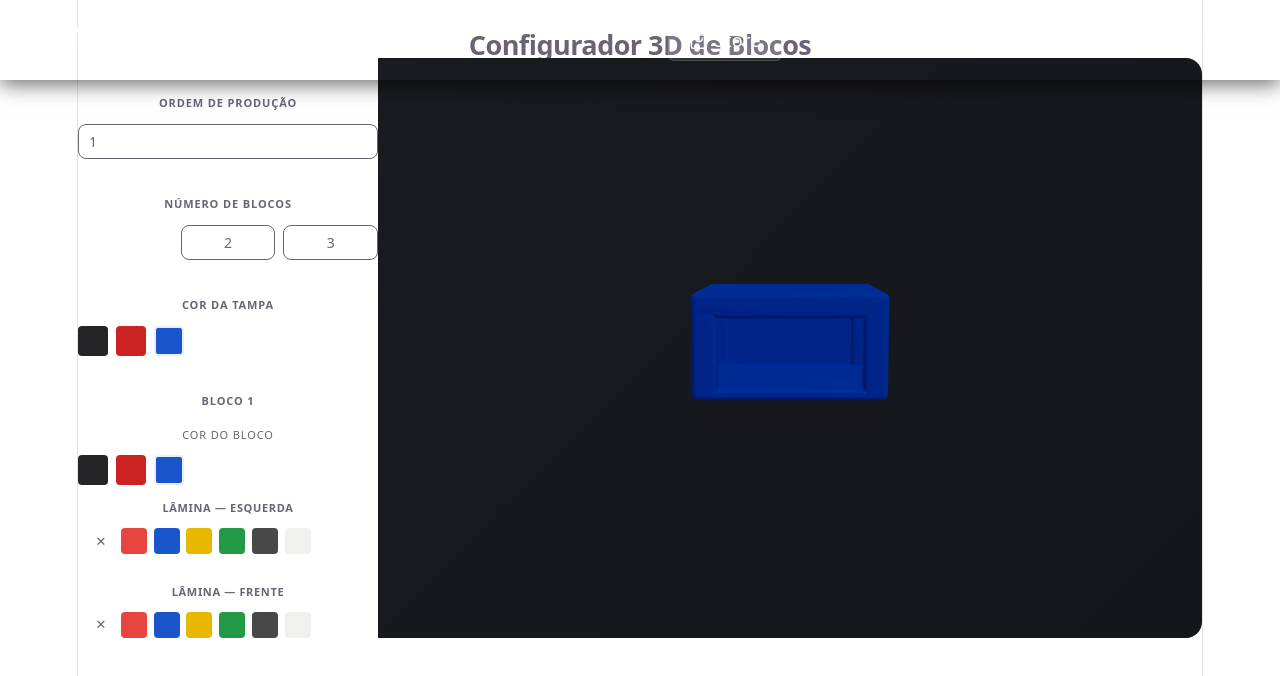
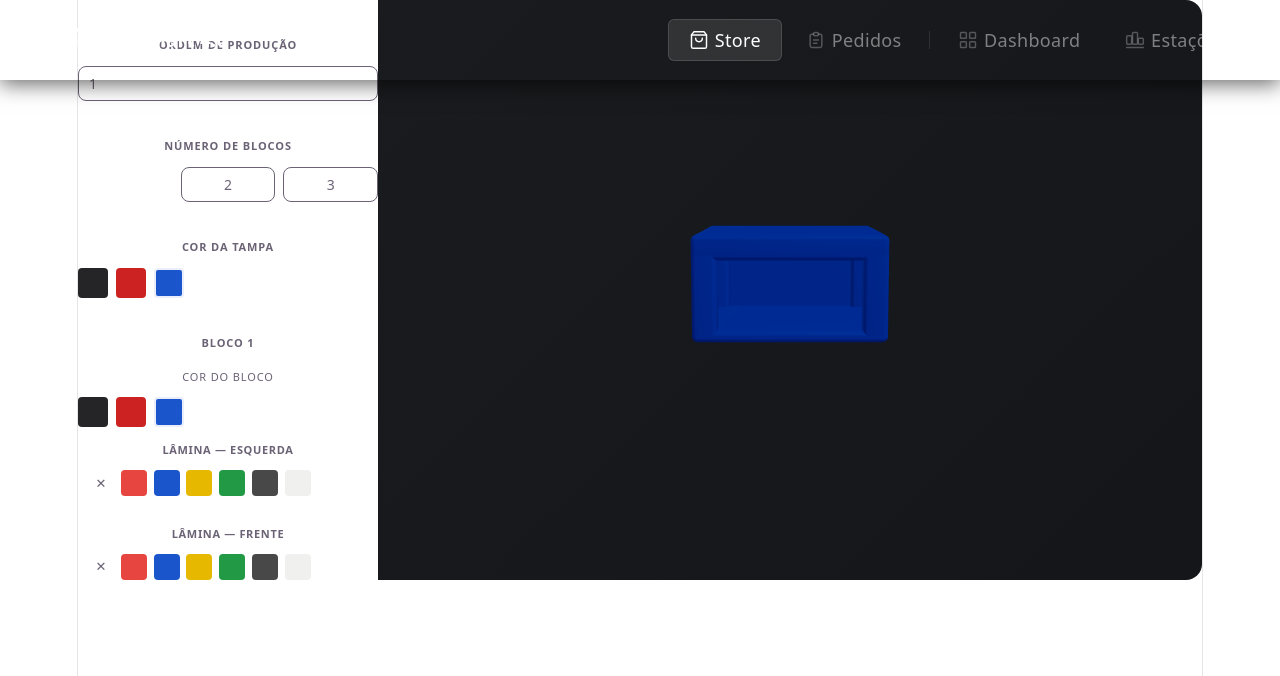
Before and after one commit to arthurjosebona/planta-smart-4.0, a React (Vite) app in the folder frontend/planta-smart-4.0/: page /store in a window 1280 px wide. Shown: the top 676 px of the page. Built offline with nearby package versions, Linux system fonts and the light colour scheme; the HTML template or start-up script is replaced by a standard one.

Commit message:
style: fix padding on pages

```diff
--- a/frontend/planta-smart-4.0/src/presentation/components/template/appTemplate.module.css
+++ b/frontend/planta-smart-4.0/src/presentation/components/template/appTemplate.module.css
@@ -8,5 +8,4 @@
 .container {
   @apply w-full mx-auto flex-1;
   max-width: 1200px;
-  padding: calc(var(--header-h) + var(--spacing-6)) var(--spacing-5) var(--spacing-6);
 }
--- a/frontend/planta-smart-4.0/src/presentation/pages/Dashboard/dashboardView.module.css
+++ b/frontend/planta-smart-4.0/src/presentation/pages/Dashboard/dashboardView.module.css
@@ -3,7 +3,6 @@
 .main {
   @apply mx-auto flex flex-col;
   max-width: 960px;
-  padding: var(--spacing-6) var(--spacing-5);
   gap: var(--spacing-6);
 }
 
--- a/frontend/planta-smart-4.0/src/presentation/pages/Pedidos/pedidosView.module.css
+++ b/frontend/planta-smart-4.0/src/presentation/pages/Pedidos/pedidosView.module.css
@@ -3,6 +3,5 @@
 .main {
   @apply mx-auto flex flex-col;
   max-width: 1000px;
-  padding: var(--spacing-8) var(--spacing-6);
   gap: var(--spacing-6);
 }
--- a/frontend/planta-smart-4.0/src/presentation/pages/Store/StoreView.tsx
+++ b/frontend/planta-smart-4.0/src/presentation/pages/Store/StoreView.tsx
@@ -20,8 +20,6 @@ export default function StoreView() {
   return (
     <AppTemplate>
       <div className={styles.page}>
-        <h1 className={styles.heading}>Configurador 3D de Blocos</h1>
-
         <div className={styles.configurator}>
           <OrderForm
             state={model}
--- a/frontend/planta-smart-4.0/src/presentation/pages/Store/storeView.module.css
+++ b/frontend/planta-smart-4.0/src/presentation/pages/Store/storeView.module.css
@@ -2,7 +2,8 @@
 
 .page {
   @apply w-full min-h-screen;
-  padding: var(--spacing-5);
+  padding-left: var(--spacing-6);
+  padding-right: var(--spacing-6);
   background: var(--color-bg-page);
   box-sizing: border-box;
 }
```
